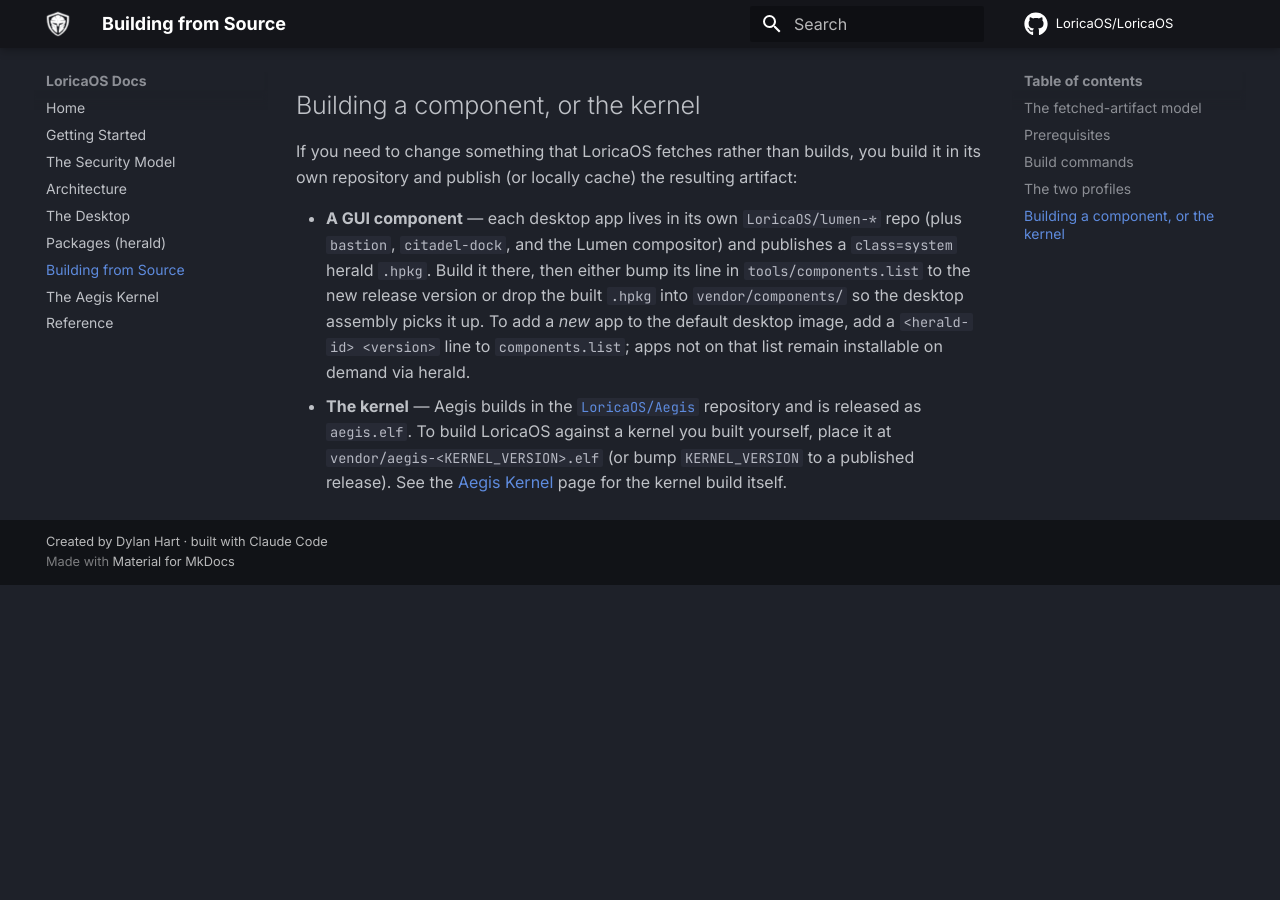
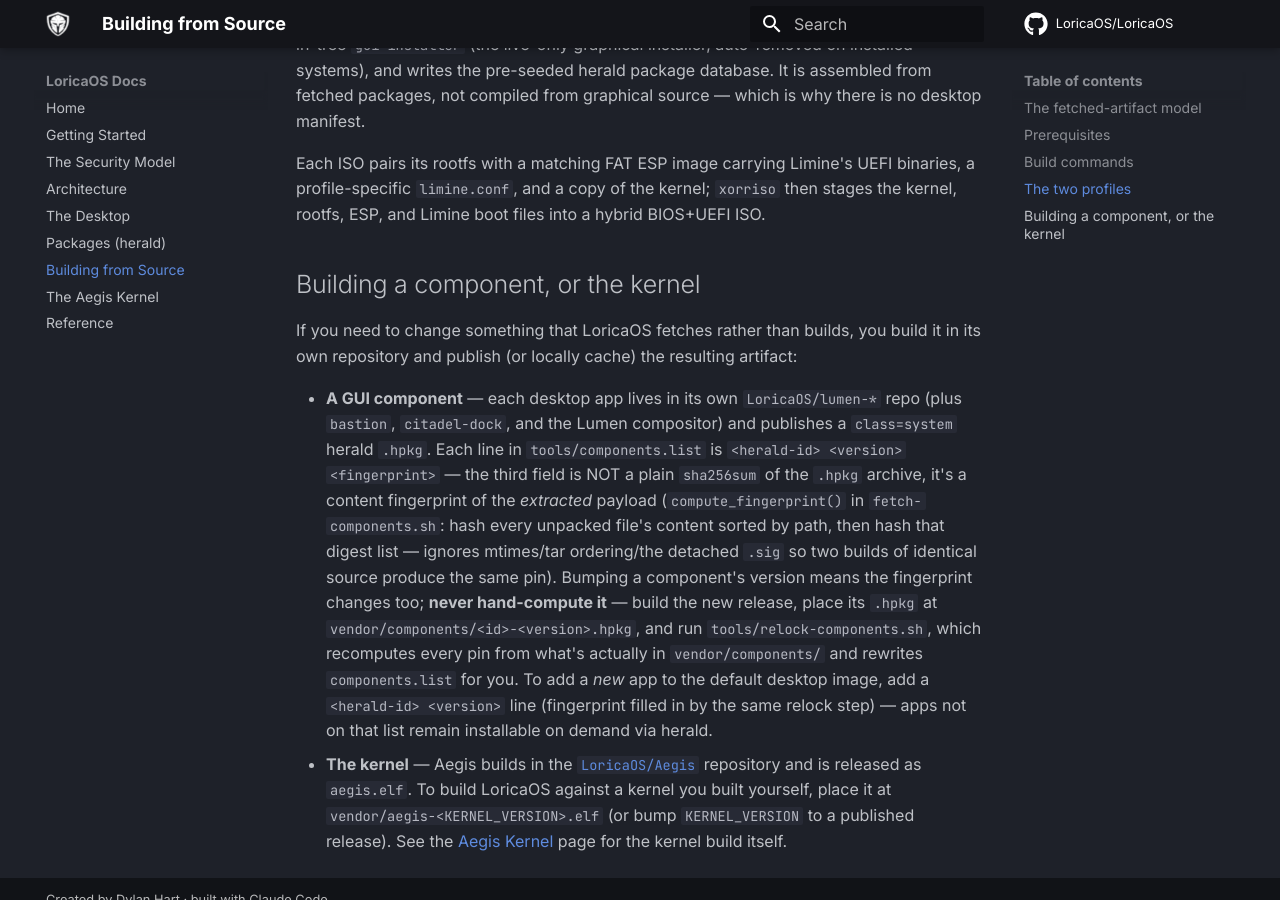
Before and after one commit to LoricaOS/docs, an MkDocs documentation site: the page built from docs/building.md, in a window 1280 px wide and 900 px high, scrolled down 3509 px. Built offline with MkDocs 1.6.1 and Material for MkDocs 9.7.7, drawn with Linux system fonts in a browser that asks for light colours; comment, search, counter and statistics services are not loaded; before the commit the page ends 4094 px from its top, so only the background shows below that; some of the changed text lies outside the part shown.

Commit message:
docs: fix components.list format + document the AEGIS_VERSION naming trap
The docs described components.list as a 2-field <id> <version> format;
it's actually 3 fields (<id> <version> <fingerprint>), where the
fingerprint is a content hash of the extracted .hpkg payload
(compute_fingerprint() in fetch-components.sh) -- NOT a plain sha256sum
of the archive. Hand-computing the wrong kind of hash for a version
bump was a real mistake caught this session; the docs now point at
tools/relock-components.sh as the only supported way to update it.

Also documents the naming collision that caused Lumen's About window to
show its own component version instead of the actual LoricaOS release:
the kernel repo, every component repo, and the LoricaOS repo itself each
define a macro called AEGIS_VERSION meaning something different. LoricaOS
now exports LORICA_VERSION instead and stamps /etc/lorica-version at
rootfs-build time -- the actual runtime source of truth for "what
LoricaOS release is this."

Co-Authored-By: Claude Opus 4.8 <noreply@anthropic.com>

```diff
--- a/docs/building.md
+++ b/docs/building.md
@@ -32,7 +32,14 @@ What that means in practice:
   herald `.hpkg` packages by their own repos. `fetch-components.sh` downloads
   each one listed in `tools/components.list`, unpacks the payloads into a single
   overlay tree, and emits the herald package database the desktop image
-  pre-seeds.
+  pre-seeds. Each component's own version also moves independently of the OS
+  release — lumen bumping its own version to fix an internal bug doesn't imply
+  a new LoricaOS release. The OS's own version is the single line in the
+  top-level `VERSION` file, stamped at rootfs-build time into `/etc/motd` and
+  `/etc/lorica-version` (the latter is what a GUI app like Lumen's About window
+  should read at runtime for "what LoricaOS release is this" — not its own
+  compiled-in version, which several components got wrong until this was
+  caught and fixed).
 - **Coreutils and the bootloader are likewise fetched.** The unprivileged
   coreutils (`ls`, `cat`, `cp`, `grep`, `ps`, `find`, …) come from the
   `LoricaOS/coreutils` package; Limine's BIOS+UEFI binaries are fetched (and its
@@ -143,12 +150,20 @@ artifact:
 
 - **A GUI component** — each desktop app lives in its own `LoricaOS/lumen-*`
   repo (plus `bastion`, `citadel-dock`, and the Lumen compositor) and publishes a
-  `class=system` herald `.hpkg`. Build it there, then either bump its line in
-  `tools/components.list` to the new release version or drop the built `.hpkg`
-  into `vendor/components/` so the desktop assembly picks it up. To add a *new*
-  app to the default desktop image, add a `<herald-id> <version>` line to
-  `components.list`; apps not on that list remain installable on demand via
-  herald.
+  `class=system` herald `.hpkg`. Each line in `tools/components.list` is
+  `<herald-id> <version> <fingerprint>` — the third field is NOT a plain
+  `sha256sum` of the `.hpkg` archive, it's a content fingerprint of the
+  *extracted* payload (`compute_fingerprint()` in `fetch-components.sh`: hash
+  every unpacked file's content sorted by path, then hash that digest list —
+  ignores mtimes/tar ordering/the detached `.sig` so two builds of identical
+  source produce the same pin). Bumping a component's version means the
+  fingerprint changes too; **never hand-compute it** — build the new release,
+  place its `.hpkg` at `vendor/components/<id>-<version>.hpkg`, and run
+  `tools/relock-components.sh`, which recomputes every pin from what's actually
+  in `vendor/components/` and rewrites `components.list` for you. To add a
+  *new* app to the default desktop image, add a `<herald-id> <version>` line
+  (fingerprint filled in by the same relock step) — apps not on that list
+  remain installable on demand via herald.
 - **The kernel** — Aegis builds in the [`LoricaOS/Aegis`](https://github.com/LoricaOS/Aegis)
   repository and is released as `aegis.elf`. To build LoricaOS against a kernel
   you built yourself, place it at `vendor/aegis-<KERNEL_VERSION>.elf` (or bump
```
Also changed, not shown: docs/architecture.md (+14 -2 lines).
